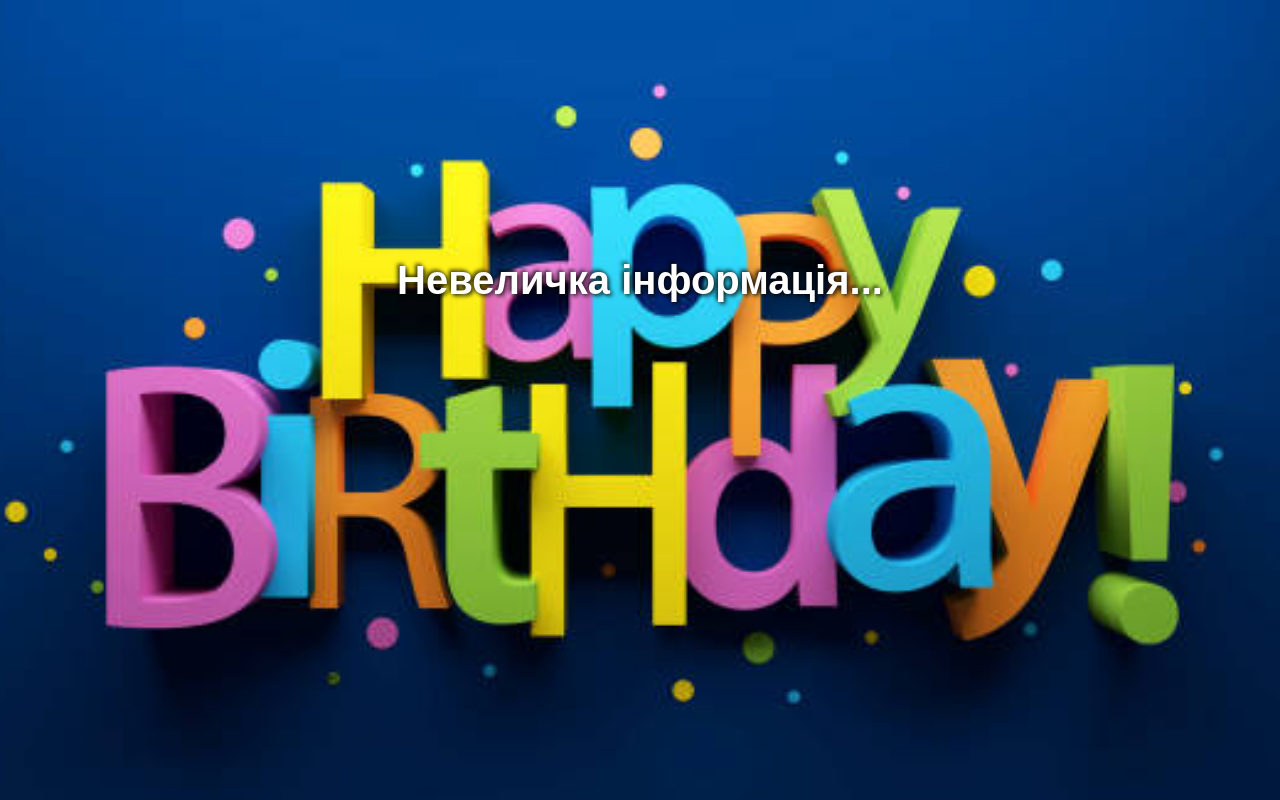
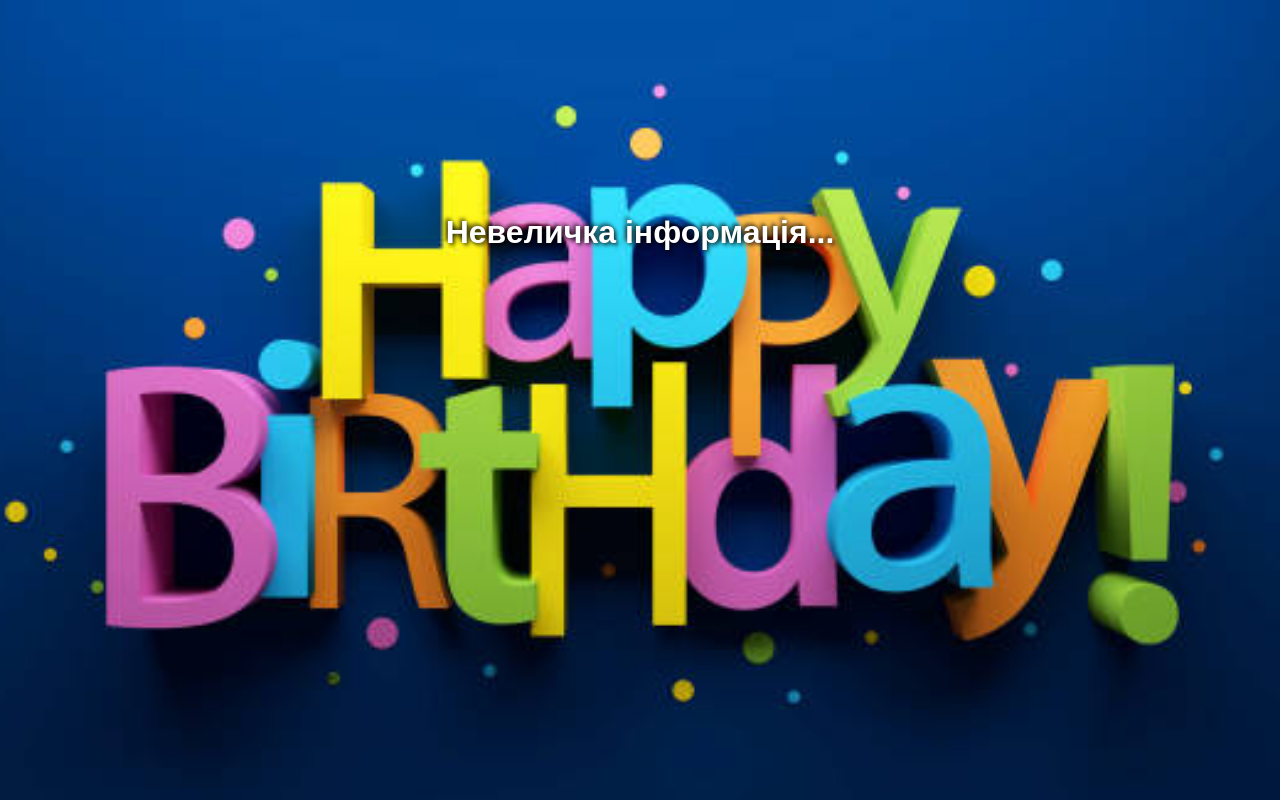
Before and after one commit to dmytrokrasnov/adelina_audio, a plain HTML site: page index.html in a window 1280 px wide. Both pictures are taken after a click on the button "Ні, це перший раз". Drawn offline with Linux system fonts and the light colour scheme.

Commit message:
Update index.html

```diff
--- a/index.html
+++ b/index.html
@@ -26,7 +26,7 @@
     align-items: center;
   }
     #choice-screen h1 {
-    font-size: 2.5em;
+    font-size: 1.7em;
     font-weight: bold;
     color: white;
     text-shadow:
@@ -62,10 +62,10 @@
   /* Новый стиль для текста подсказки поверх визуализации */
   #play-screen p {
     position: fixed;
-    top: 30%;
+    top: 25%;
     left: 50%;
     transform: translate(-50%, -50%);
-    font-size: 2.5em;
+    font-size: 2.0em;
     font-weight: bold;
     color: white;
     text-shadow:
```
